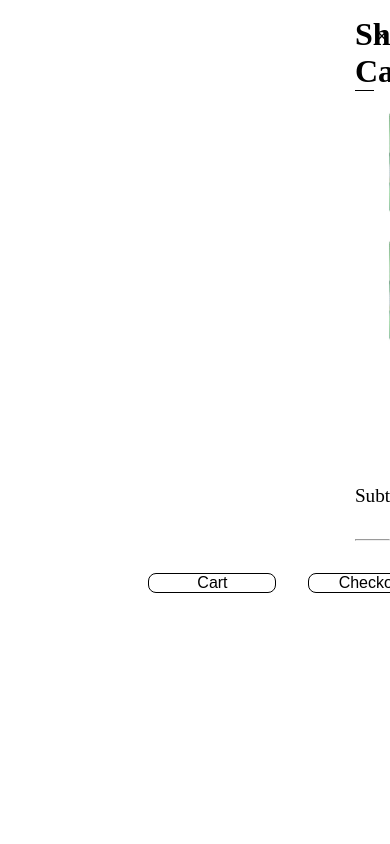
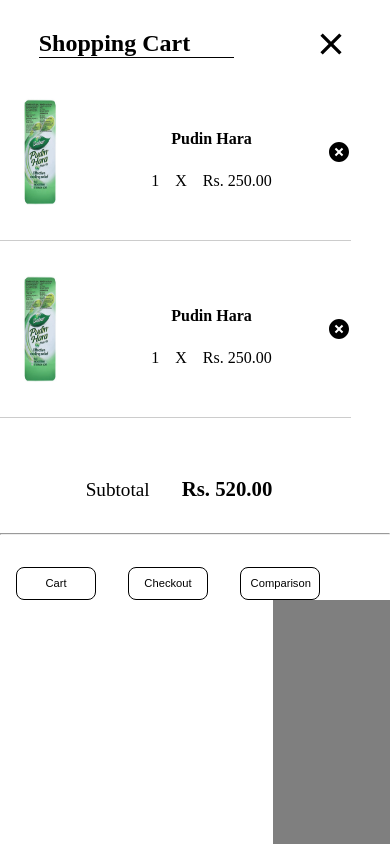
Before and after one commit to Vighnesh-45/medical-healthcare, a React (Vite) app: page /ShoppingCart in a window 390 px wide. Built offline with nearby package versions, Linux system fonts and the light colour scheme.

Commit message:
popup done with resp

```diff
--- a/src/Components/Layout/Navbar.css
+++ b/src/Components/Layout/Navbar.css
@@ -1,5 +1,6 @@
-/* Navbar.css */
 .navbar-main {
+  width: 100%;
+  background-color: white;
   & .navbar-container {
     display: flex;
     height: 6rem;
@@ -74,6 +75,10 @@
         & h2 {
           display: none;
         }
+        & img {
+          height: 4rem;
+          width: 5rem;
+        }
       }
       & nav {
         width: 100%;
@@ -88,6 +93,7 @@
           & li {
             width: 100%;
             text-align: center;
+            padding: 1rem 0;
           }
         }
         & .hamburger-icon {
@@ -105,3 +111,113 @@
     }
   }
 }
+
+/* ShoppingCart.css */
+.shoppingcart-main {
+  position: fixed;
+  right: 0;
+  width: 100%;
+  height: 100%;
+  background: rgba(0, 0, 0, 0.5);
+  display: flex;
+  justify-content: flex-end;
+  z-index: 10;
+}
+
+.shoppingcart-container {
+  width: 100%;
+  background: white;
+  padding: 2rem;
+  display: flex;
+  flex-direction: column;
+}
+
+.shoppingcart-header {
+  display: flex;
+  justify-content: space-between;
+  align-items: center;
+}
+
+.cart-summary {
+  display: flex;
+  margin-top: 1rem;
+  border-bottom: 1px solid #ccc;
+  padding-bottom: 1rem;
+}
+
+.summary-img img {
+  width: 5rem;
+  height: 5rem;
+}
+
+.summary-content {
+  flex: 1;
+  margin-left: 1rem;
+}
+
+.content-heading h4 {
+  margin: 0;
+}
+
+.content-details {
+  display: flex;
+  align-items: center;
+  gap: 0.5rem;
+}
+
+.summary-close {
+  cursor: pointer;
+}
+
+.cart-subtotal {
+  display: flex;
+  justify-content: space-between;
+  margin-top: 1rem;
+}
+
+.cart-buttons {
+  margin-top: 1rem;
+  display: flex;
+  gap: 0.5rem;
+}
+
+/* Responsive ShoppingCart */
+@media only screen and (max-width: 1024px) {
+  .shoppingcart-container {
+    width: 40%;
+  }
+}
+
+@media only screen and (max-width: 767px) {
+  .shoppingcart-container {
+    /* width: fit-content; */
+    position: fixed;
+    left: 0;
+    right: 0;
+    width: 100% !important;
+    padding: 0.5rem 0rem 0 0;
+  }
+  .shoppingcart-header{
+    display: flex;
+    justify-content: space-around;
+    & h2{
+      font-size: 1.5rem !important;
+    }
+  }
+  .cart-summary {
+    width: 90% !important;
+  }
+  & .cart-subtotal{
+    display: flex;
+    padding: 0 2rem 0 0;
+  }
+  .cart-buttons {
+    width: 100% !important;
+    display: flex;
+    justify-content: flex-start !important;
+    margin-left: 1rem;
+    & button {
+      width: 2rem;
+    }
+  }
+}
--- a/src/Components/Layout/Navbar.jsx
+++ b/src/Components/Layout/Navbar.jsx
@@ -10,6 +10,7 @@
 import { RiCloseCircleFill } from "react-icons/ri";
 import { FiMenu } from "react-icons/fi"; // Import hamburger icon
 import logo from "./../../assets/logo.png";
+import dabur from "./../../assets/dabur.png"; // Assuming you have an image called dabur.png
 
 const Navbar = () => {
   const [showPopup, setShowPopup] = useState(false);
@@ -32,7 +33,7 @@
       <section className="navbar-main">
         <div className="navbar-container">
           <div className="logo">
-          <Link to="/"><img src={logo} alt="logo" /></Link>
+            <Link to="/"><img src={logo} alt="logo" /></Link>
             <Link to="/"><h2>Furniro</h2></Link>
           </div>
           <nav>
--- a/src/Components/ShoppingCart.css
+++ b/src/Components/ShoppingCart.css
@@ -16,19 +16,17 @@
       justify-content: space-around;
       margin-top: 1rem;
       & h2 {
-        font-size: 2rem;
+        font-size: 1.5rem;
         border-bottom: 0.1rem solid black;
-        width: 55%;
+        width: 50%;
       }
     }
     & .cart-summary {
       display: flex;
-      justify-content: space-around;
 
       & .summary-img {
-        height: 7rem;
-        width: 10rem;
-        background-color: thistle;
+        height: 8rem;
+        width: 5rem;
         border-radius: 0.3rem;
         margin-top: 1rem;
         & img {
@@ -56,10 +54,10 @@
     & .cart-subtotal {
       display: flex;
       gap: 2rem;
-      justify-content: space-around;
+      justify-content: center;
+      height: 7rem;
+      margin-bottom: 2rem;
       align-items: flex-end;
-      height: 10rem;
-      margin-bottom: 2rem;
       & h4 {
         font-size: 1.3rem;
       }
@@ -76,8 +74,9 @@
             background: transparent;
             border: 0.1rem solid black;
             border-radius: 0.5rem;
-            font-size: 1rem;
-            width: 8rem;
+            padding: 0.6rem;
+            font-size: 0.7rem;
+            width: 5rem;
             cursor: pointer;
         }
     }
@@ -89,6 +88,9 @@
     & .shoppingcart-container{
       width: 100%;
       height: 38rem;
+      & .cart-buttons{
+
+      }
     }
   }
 }
```
